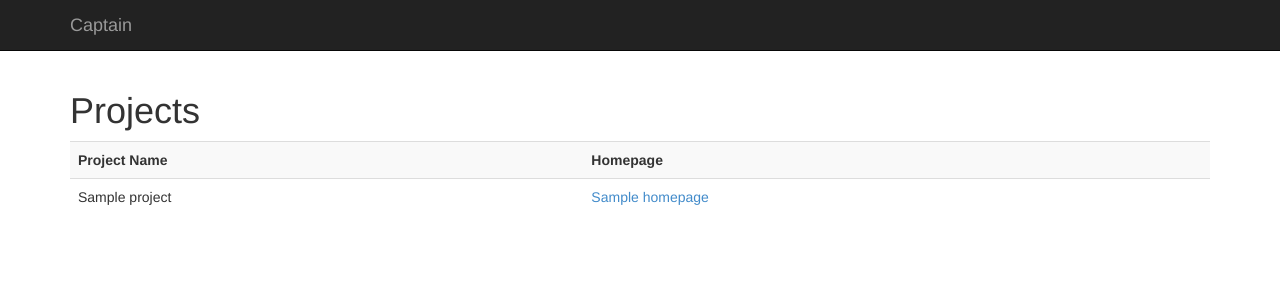
After one commit to mozilla/captain, a Python web app: template captain/projects/templates/projects/my_projects.html in a window 1280 px wide. The commit adds this page. Shown: the top 300 px of the page. Run offline with Jinja, Linux system fonts and the light colour scheme; the template is opened without the code that fills it: most values are stand-ins (such as "Sample title", 1, 10 or a date in 2020).

Commit message:
Add views for listing all projects and ones you can run commands on.

```diff
--- a/captain/base/templates/base/base.html
+++ b/captain/base/templates/base/base.html
@@ -14,7 +14,7 @@
     {{ browserid_info() }}
     <div class="navbar navbar-inverse navbar-static-top">
       <div class="container">
-        <a class="navbar-brand" href="{{ url('base.home') }}">Captain</a>
+        <a class="navbar-brand" href="{{ url('projects.all') }}">Captain</a>
         <p class="navbar-text pull-right">
           {% if not user.is_authenticated() %}
             {{ browserid_login(next=request.get_full_path(), color='dark') }}
--- a/captain/base/templates/base/home.html
+++ /dev/null
@@ -1,5 +0,0 @@
-{% extends 'base/base.html' %}
-
-{% block content %}
-  <h1>We don't just push our sites to production, we shove them to production.</h1>
-{% endblock %}
--- a/captain/base/views.py
+++ /dev/null
@@ -1,5 +0,0 @@
-from django.shortcuts import render
-
-
-def home(request):
-    return render(request, 'base/home.html')
--- /dev/null
+++ b/captain/projects/templates/projects/my_projects.html
@@ -0,0 +1,3 @@
+{% extends 'projects/projects.html' %}
+
+{% set title = 'My Projects' %}
--- /dev/null
+++ b/captain/projects/templates/projects/projects.html
@@ -0,0 +1,21 @@
+{% extends 'base/base.html' %}
+
+{% set title = 'Projects' %}
+
+{% block content %}
+  <h1>{{ title }}</h1>
+  <table class="table table-striped">
+    <tr>
+      <th>Project Name</th>
+      <th>Homepage</th>
+    </tr>
+    {% if object_list %}
+      {% for project in object_list %}
+        <td>{{ project.name }}</td>
+        <td><a href="{{ project.homepage }}" target="_blank">{{ project.homepage }}</a></td>
+      {% endfor %}
+    {% else %}
+      <td colspan="2">No projects found.</td>
+    {% endif %}
+  </table>
+{% endblock %}
--- a/captain/urls.py
+++ b/captain/urls.py
@@ -10,7 +10,7 @@ admin.autodiscover()
 
 
 urlpatterns = patterns('',
-    url(r'', include('captain.base.urls')),
+    url(r'', include('captain.projects.urls')),
 
     (r'^auth/', include('django_browserid.urls')),
 
--- a/requirements/dev.txt
+++ b/requirements/dev.txt
@@ -5,3 +5,5 @@
 # Libraries needed for a development install of captain.
 
 django-nose==1.2
+mock==1.0.1
+factory-boy==2.1.2
```
Also changed, not shown: captain/base/urls.py (deleted, +0 -8 lines), captain/projects/tests/__init__.py (added, +10 -0 lines), captain/projects/tests/test_views.py (added, +27 -0 lines), captain/projects/urls.py (added, +9 -0 lines), captain/projects/views.py (added, +19 -0 lines), captain/users/tests/__init__.py (added, +10 -0 lines).
